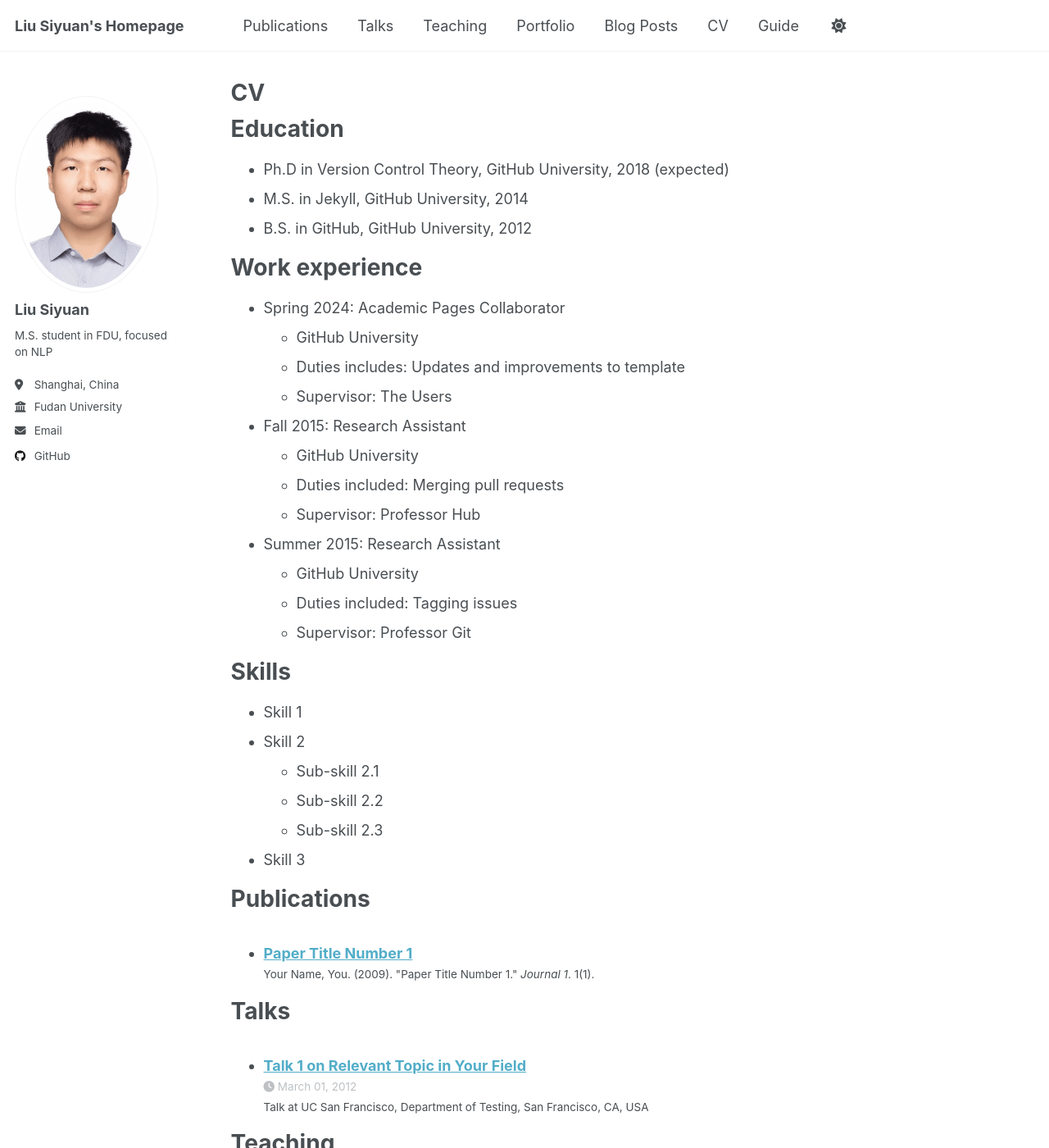
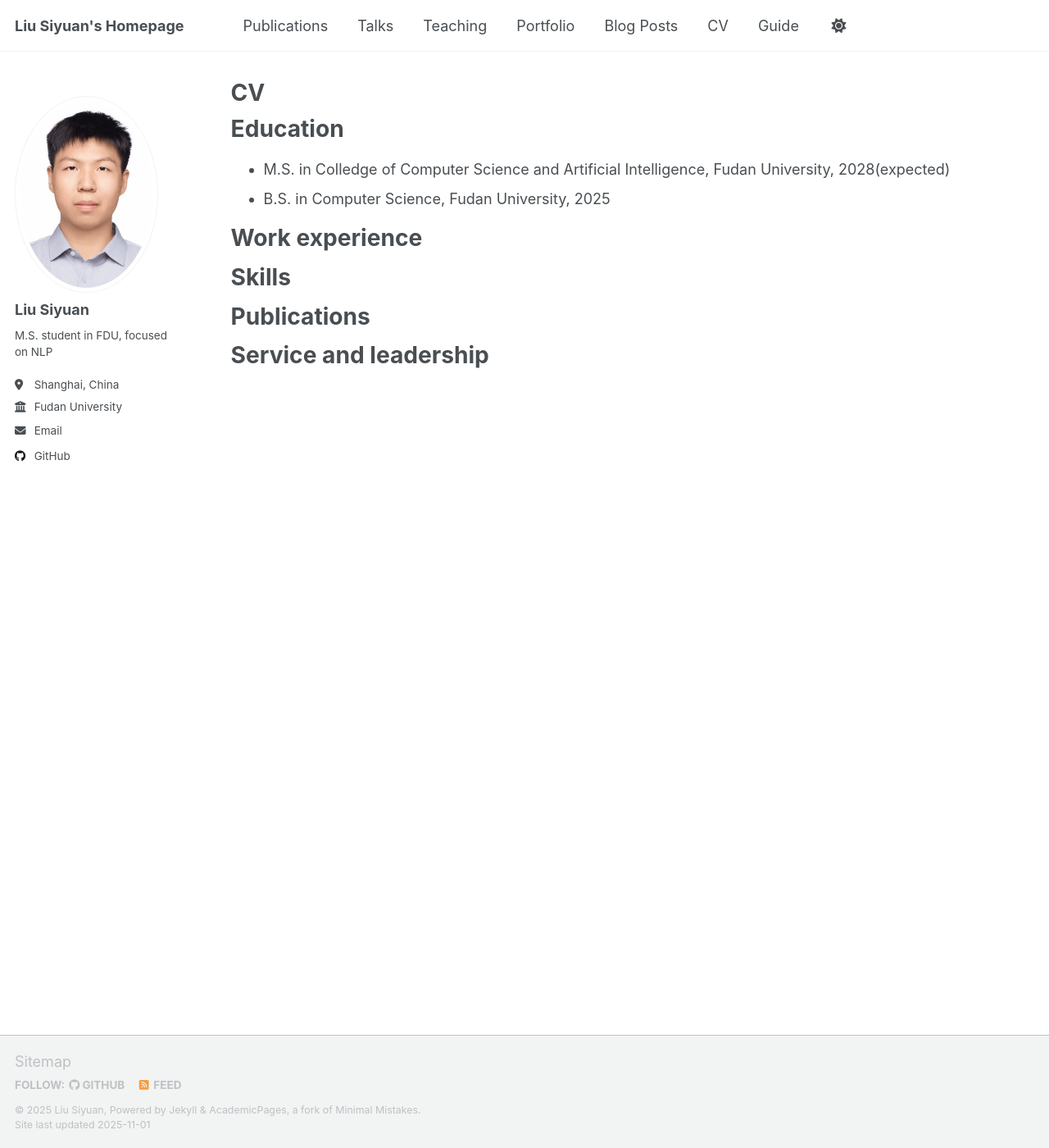
Before and after one commit to Liusiyuan2022/liuisyuan.github.io, a Jekyll site: the page built from _pages/cv.md, in a window 1280 px wide and 1400 px high. Shown: the whole window at 82% size. Built offline with Jekyll 4.4.1, drawn with Linux system fonts in a browser that asks for light colours; a script that is not in the unit is left out; some of the changed text lies outside the part shown.

Commit message:
feat: CV content

```diff
--- a/_pages/cv.md
+++ b/_pages/cv.md
@@ -11,54 +11,20 @@ redirect_from:
 
 Education
 ======
-* Ph.D in Version Control Theory, GitHub University, 2018 (expected)
-* M.S. in Jekyll, GitHub University, 2014
-* B.S. in GitHub, GitHub University, 2012
+* M.S. in Colledge of Computer Science and Artificial Intelligence, Fudan University, 2028(expected)
+* B.S. in Computer Science, Fudan University, 2025
 
 Work experience
 ======
-* Spring 2024: Academic Pages Collaborator
-  * GitHub University
-  * Duties includes: Updates and improvements to template
-  * Supervisor: The Users
 
-* Fall 2015: Research Assistant
-  * GitHub University
-  * Duties included: Merging pull requests
-  * Supervisor: Professor Hub
-
-* Summer 2015: Research Assistant
-  * GitHub University
-  * Duties included: Tagging issues
-  * Supervisor: Professor Git
 
 Skills
 ======
-* Skill 1
-* Skill 2
-  * Sub-skill 2.1
-  * Sub-skill 2.2
-  * Sub-skill 2.3
-* Skill 3
+
 
 Publications
 ======
-  <ul>{% for post in site.publications reversed %}
-    {% include archive-single-cv.html %}
-  {% endfor %}</ul>
 
-Talks
-======
-  <ul>{% for post in site.talks reversed %}
-    {% include archive-single-talk-cv.html  %}
-  {% endfor %}</ul>
-
-Teaching
-======
-  <ul>{% for post in site.teaching reversed %}
-    {% include archive-single-cv.html %}
-  {% endfor %}</ul>
 
 Service and leadership
 ======
-* Currently signed in to 43 different slack teams
```
Also changed, not shown: _pages/about.md (+1 -1 lines), _portfolio/iFuProcessor.md (+1 -1 lines).
